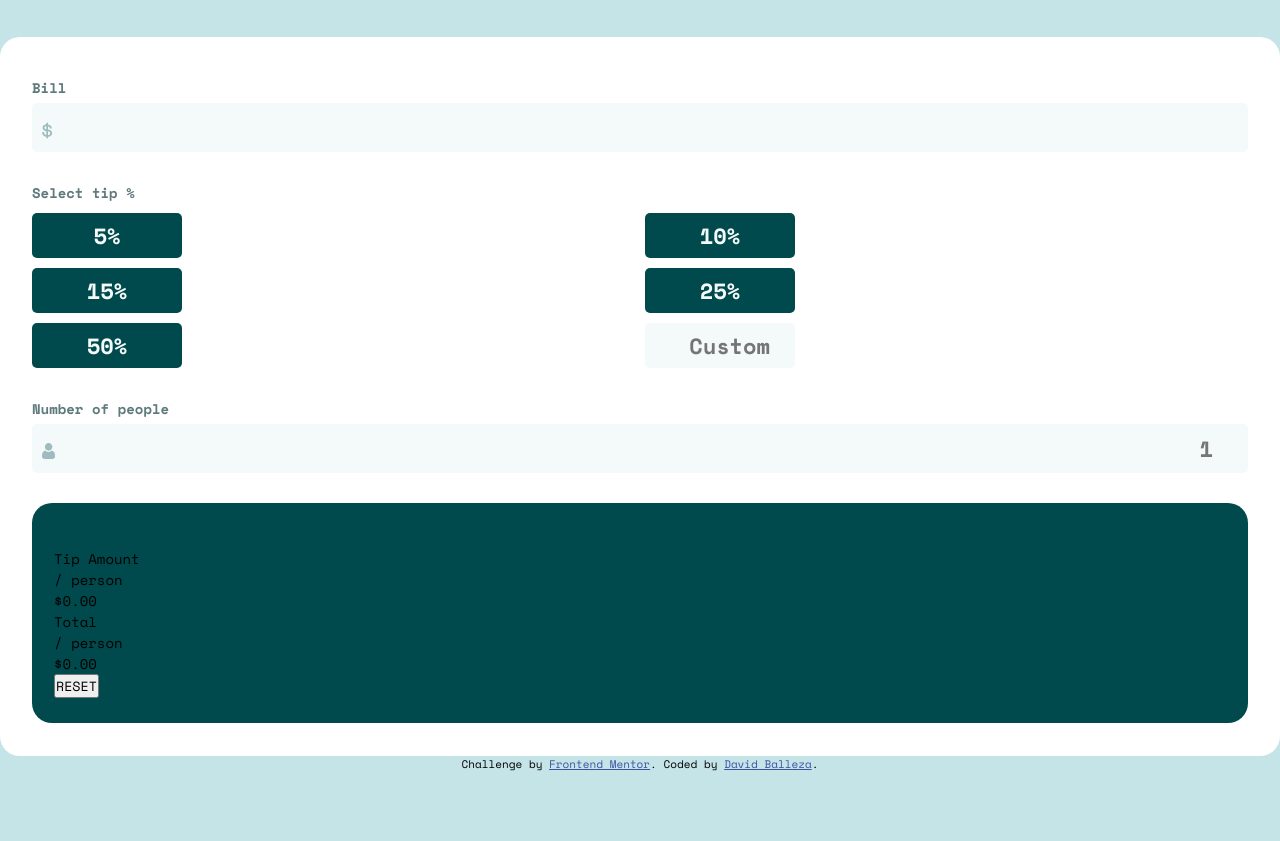
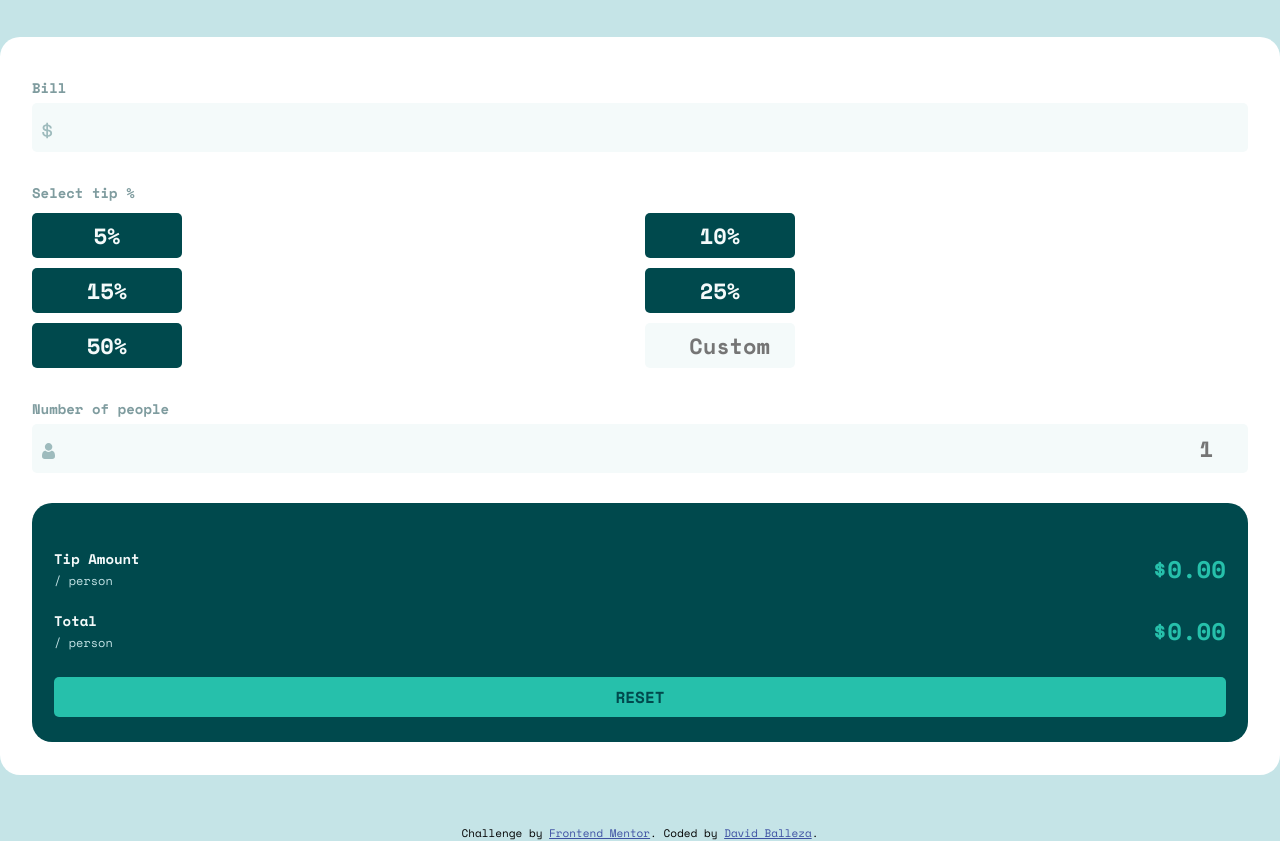
Before and after one commit to davidballezaa/frontend-mentor, a plain HTML site: page tip-calculator-app/index.html in a window 1280 px wide. Shown: the part 107-948 px from the top of the page. Before the commit the page ends 879 px from the top, so only its background shows below. Drawn offline with nearby package versions, Linux system fonts and the light colour scheme.

Commit message:
added results card styles

```diff
--- a/tip-calculator-app/index.html
+++ b/tip-calculator-app/index.html
@@ -23,8 +23,10 @@
   <main>
   <div class="calculator-card">
 
+    <!-- CARD INPUT -->
     <div class="card__input">
 
+      <!-- INPUT BILL -->
       <div class="input__bill-container">
         <div class="input__bill-description">
         <label for="bill-input" class="input-text-info">Bill</label>
@@ -32,7 +34,9 @@
           <img src="./assets/images/icon-dollar.svg" alt="dollar icon" class="input__container-image">
           <input type="number" id="bill-input" class="input__container" min="0">
       </div>
+      <!-- INPUT BILL END -->
 
+      <!-- INPUT TIP -->
       <div class="input__tip-container">
         <p class="input-text-info">Select tip %</p>
         <div class="input__tip-buttons">
@@ -44,7 +48,9 @@
           <input type="number" placeholder="Custom" min="0">
         </div>
       </div>
+      <!-- INPUT TIP END -->
 
+      <!-- INPUT NUMBER PEOPLE -->
       <div class="input__number-people-container">
         <div class="input__number-people-description">
           <label for="number-people-input" class="input-text-info">Number of people</label>
@@ -53,28 +59,33 @@
             <img src="./assets/images/icon-person.svg" alt="person icon" class="input__container-image">
             <input type="number" id="number-people-input" class="input__container" min="0" placeholder="1">
       </div>
+      <!-- INPUT NUMBER PEOPLE END -->
 
     </div>
+    <!-- CARD INPUT END -->
+
+    <!-- CARD RESULT -->
     <div class="card__result">
-      <div class="result__tip">
-        <div class="tip__info">
+      <div class="result__tip result-container">
+        <div class="result__info">
           <p>Tip Amount</p>
           <span>/ person</span>
         </div>
-          <p id="tip-result">$0.00</p>
+          <p id="tip-result" class="result-result">$0.00</p>
       </div>
-      <div class="result__total">
-        <div class="total__info">
+      <div class="result__total result-container">
+        <div class="result__info">
           <p>Total</p>
           <span>/ person</span>
         </div>
-        <p id="total-result">$0.00</p>
+        <p id="total-result" class="result-result">$0.00</p>
       </div>
 
       <div class="result__button">
         <button type="button" onclick="reset()">RESET</button>
       </div>
     </div>
+    <!-- CARD RESULT END -->
   </div>
   </main>
 
--- a/tip-calculator-app/styles.css
+++ b/tip-calculator-app/styles.css
@@ -39,7 +39,7 @@ input:focus {
 
 .input-text-info {
     font-weight: 700;
-    color: var(--dark-grayish-cyan);
+    color: var(--very-dark-grayish-cyan);
 }
 
 /* Page Start */
@@ -94,6 +94,7 @@ main .calculator-card {
 }
 
 .input__container-image {
+    font-weight: 700;
     position: absolute;
     top: 60%;
     left: 10px;
@@ -185,6 +186,63 @@ main .calculator-card {
 /* NUMBER OF PEOPLE CONTAINER END */
 
 
+/* CARD RESULT */
+
+.card__result {
+    background-color: var(--very-dark-cyan);
+    padding: 45px 22px 25px 22px;
+    border-radius: inherit;
+}
+
+.result-container{
+    display: flex;
+    justify-content: space-between;
+    align-items: center;
+    margin-bottom: 20px;
+}
+
+.result-result {
+    color: var(--strong-cyan);
+    font-weight: 700;
+    font-size: 2.4rem;
+    max-width: calc(100% - 96px);
+    overflow-x: auto;
+}
+
+.result__info p{
+    font-weight: 700;
+    color: var(--very-light-grayish-cyan);
+}
+
+.result__info span {
+    font-size: 1.2rem;
+    color: var(--light-grayish-cyan);
+}
+
+.result__total {
+    margin-bottom: 25px;
+}
+
+.result__button button {
+    padding: 8px 0;
+    color: var(--very-dark-cyan);
+    background-color: var(--strong-cyan);
+    font-weight: 700;
+    font-size: 1.6rem;
+    border: 0;
+    border-radius: 5px;
+    width: 100%;
+}
+/* CARD RESULT END*/
+
+
+/* FOOTER */
+footer {
+    margin-top: 50px;
+}
+
+/* FOOTER END*/
+
 /* Javascript styles */
 
 
@@ -206,12 +264,5 @@ main .calculator-card {
 
 
 
-
-.card__result {
-    background-color: var(--very-dark-cyan);
-    padding: 45px 22px 25px 22px;
-    border-radius: inherit;
-}
-
 .attribution { font-size: 11px; text-align: center; }
 .attribution a { color: hsl(228, 45%, 44%); }
```
